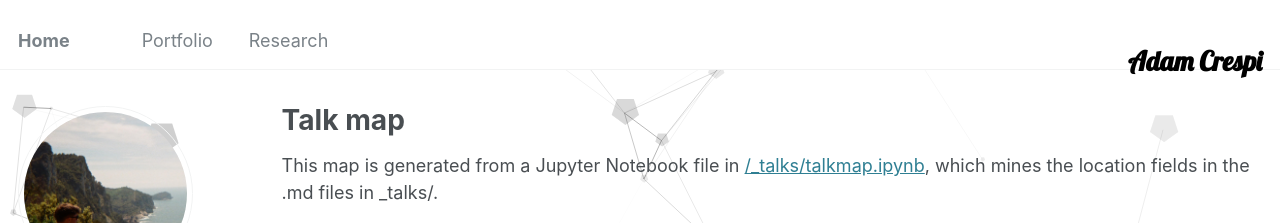
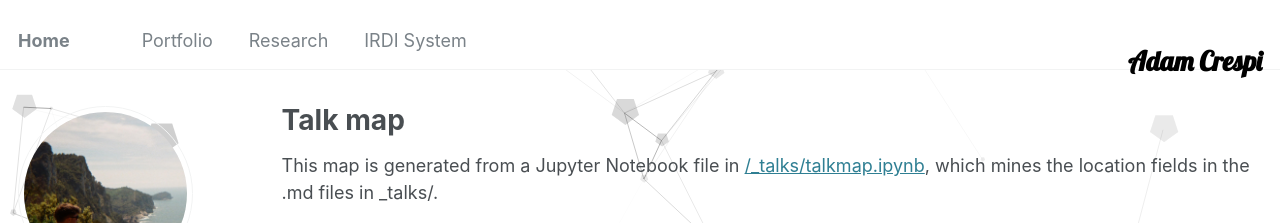
Before and after one commit to adamcrespi/adamcrespi.github.io, a Jekyll site: the page built from _pages/talkmap.html, in a window 1280 px wide. Shown: the top 223 px of the page. Built offline with Jekyll 4.4.1, drawn with Linux system fonts in a browser that asks for light colours; nearby versions of some CDN libraries.

Commit message:
Update navigation.yml

```diff
--- a/_data/navigation.yml
+++ b/_data/navigation.yml
@@ -19,8 +19,8 @@ main:
   - title: "Research"
     url: /research/
 
-  # - title: "Blog Posts"
-  #   url: /year-archive/
+  - title: "IRDI System"
+    url: /irdi-system/
 
   # - title: "Resume"
   #   url: /resume/
```
